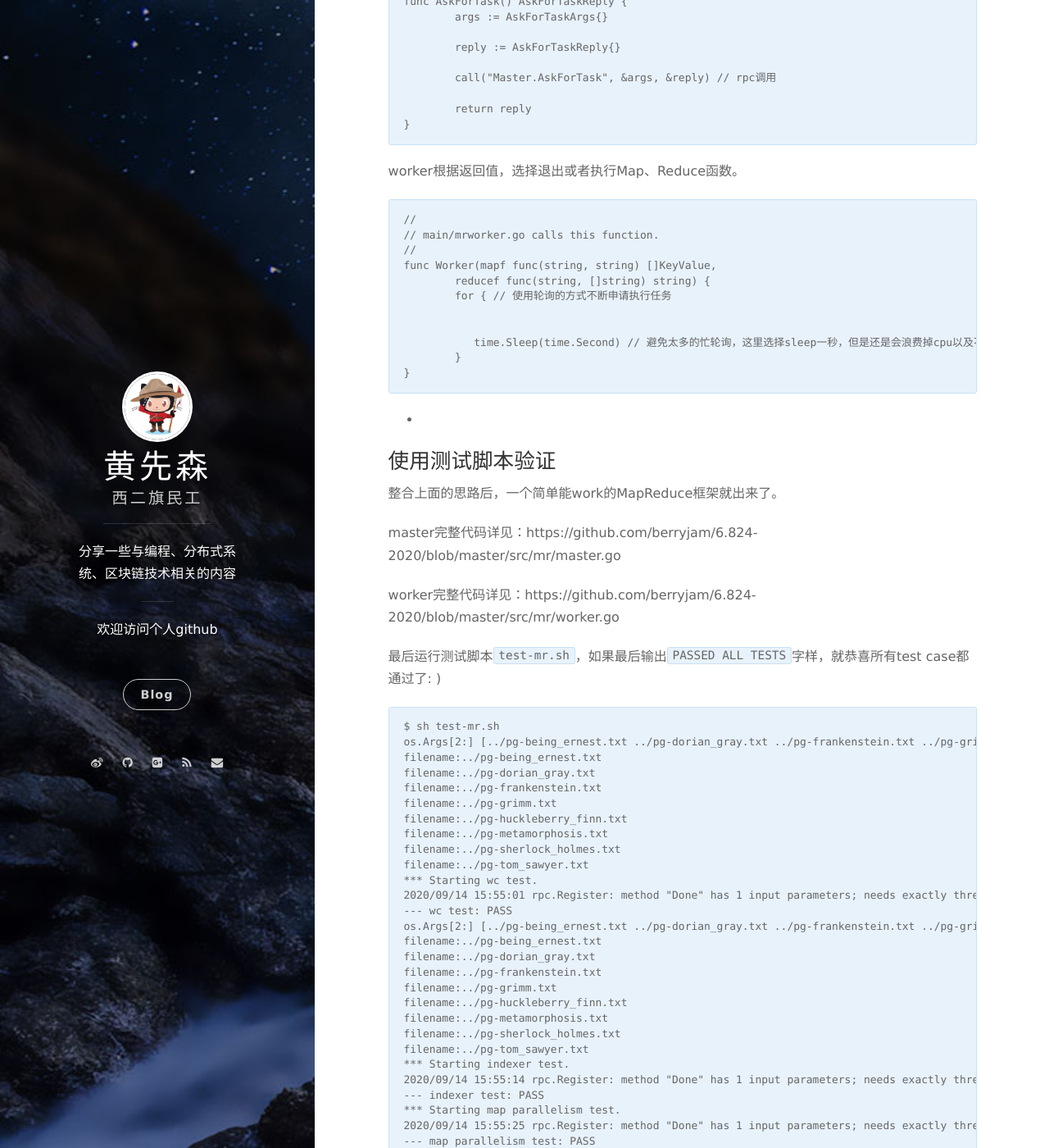
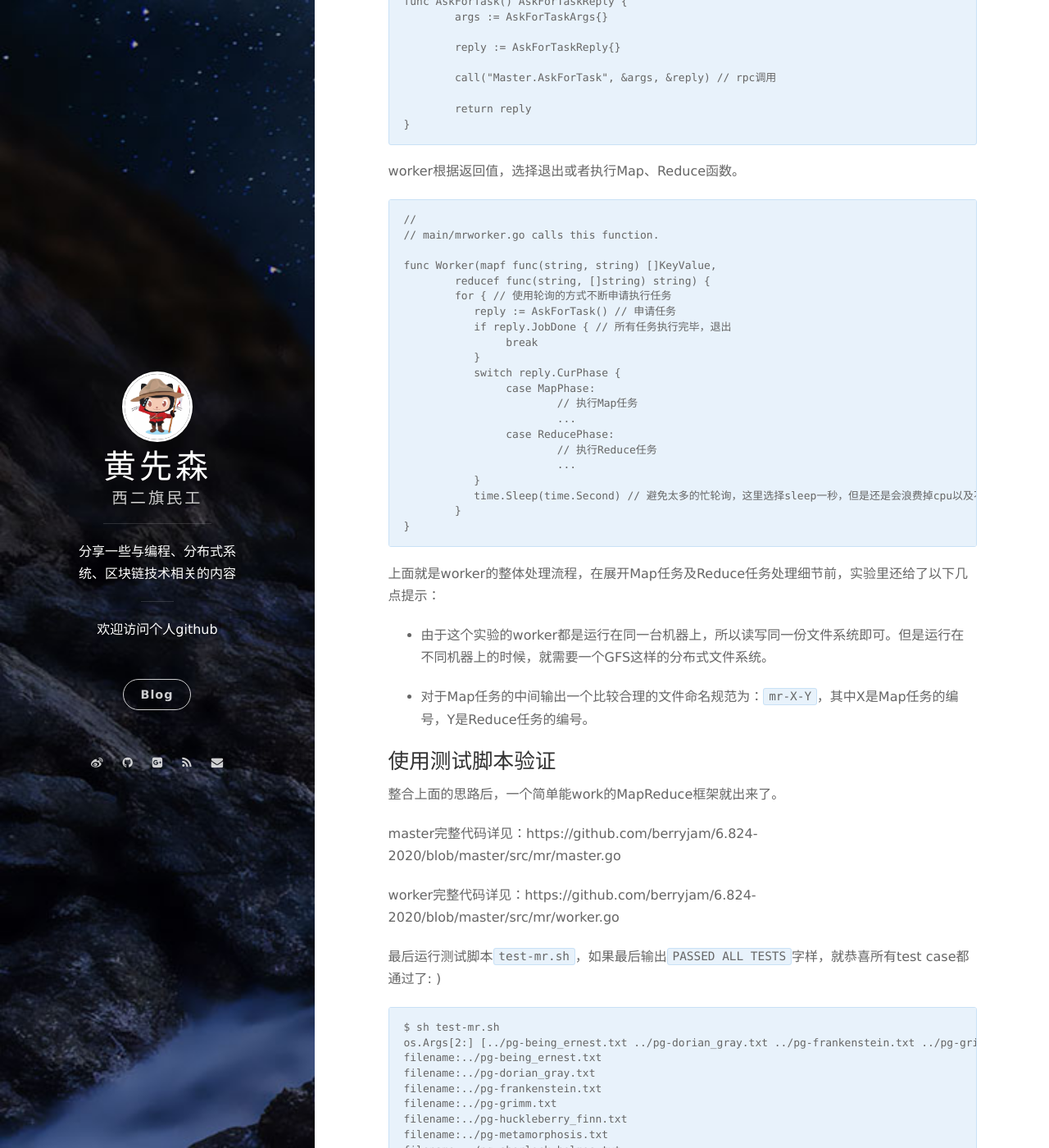
Before and after one commit to berryjam/berryjam.github.io, a Jekyll site: the page built from _posts/2020-09-12-6.824分布式系统课程系列(一):开篇&MapReduce介绍及框架实现.md, in a window 1280 px wide and 1400 px high, scrolled down 6766 px. Shown: the whole window at 82% size. Built offline with Jekyll 4.4.1, drawn with Linux system fonts in a browser that asks for light colours; nearby versions of some CDN libraries; comment, search, counter and statistics services are not loaded.

Commit message:
Update 2020-09-12-6.824分布式系统课程系列(一):开篇&MapReduce介绍及框架实现.md

````diff
--- a/_posts/2020-09-12-6.824分布式系统课程系列(一):开篇&MapReduce介绍及框架实现.md
+++ b/_posts/2020-09-12-6.824分布式系统课程系列(一):开篇&MapReduce介绍及框架实现.md
@@ -262,18 +262,32 @@ worker根据返回值，选择退出或者执行Map、Reduce函数。
 ```
 //
 // main/mrworker.go calls this function.
-//
+
 func Worker(mapf func(string, string) []KeyValue,
 	reducef func(string, []string) string) {
 	for { // 使用轮询的方式不断申请执行任务
-
-
-	   time.Sleep(time.Second) // 避免太多的忙轮询，这里选择sleep一秒，但是还是会浪费掉cpu以及不能及时的获取到任务进行执行
+	   reply := AskForTask() // 申请任务
+	   if reply.JobDone { // 所有任务执行完毕，退出
+	   	break
+	   }
+	   switch reply.CurPhase {
+	   	case MapPhase:
+			// 执行Map任务
+			...
+		case ReducePhase:
+			// 执行Reduce任务
+			...
+	   }
+	   time.Sleep(time.Second) // 避免太多的忙轮询，这里选择sleep一秒，但是还是会浪费掉cpu以及不能及时的获取到任务进行执行，影响任务执行的总时间
 	}
 }
 ```
 
--
+上面就是worker的整体处理流程，在展开Map任务及Reduce任务处理细节前，实验里还给了以下几点提示：
+
+- 由于这个实验的worker都是运行在同一台机器上，所以读写同一份文件系统即可。但是运行在不同机器上的时候，就需要一个GFS这样的分布式文件系统。
+
+- 对于Map任务的中间输出一个比较合理的文件命名规范为：`mr-X-Y`，其中X是Map任务的编号，Y是Reduce任务的编号。
 
 ### 使用测试脚本验证
 
````
